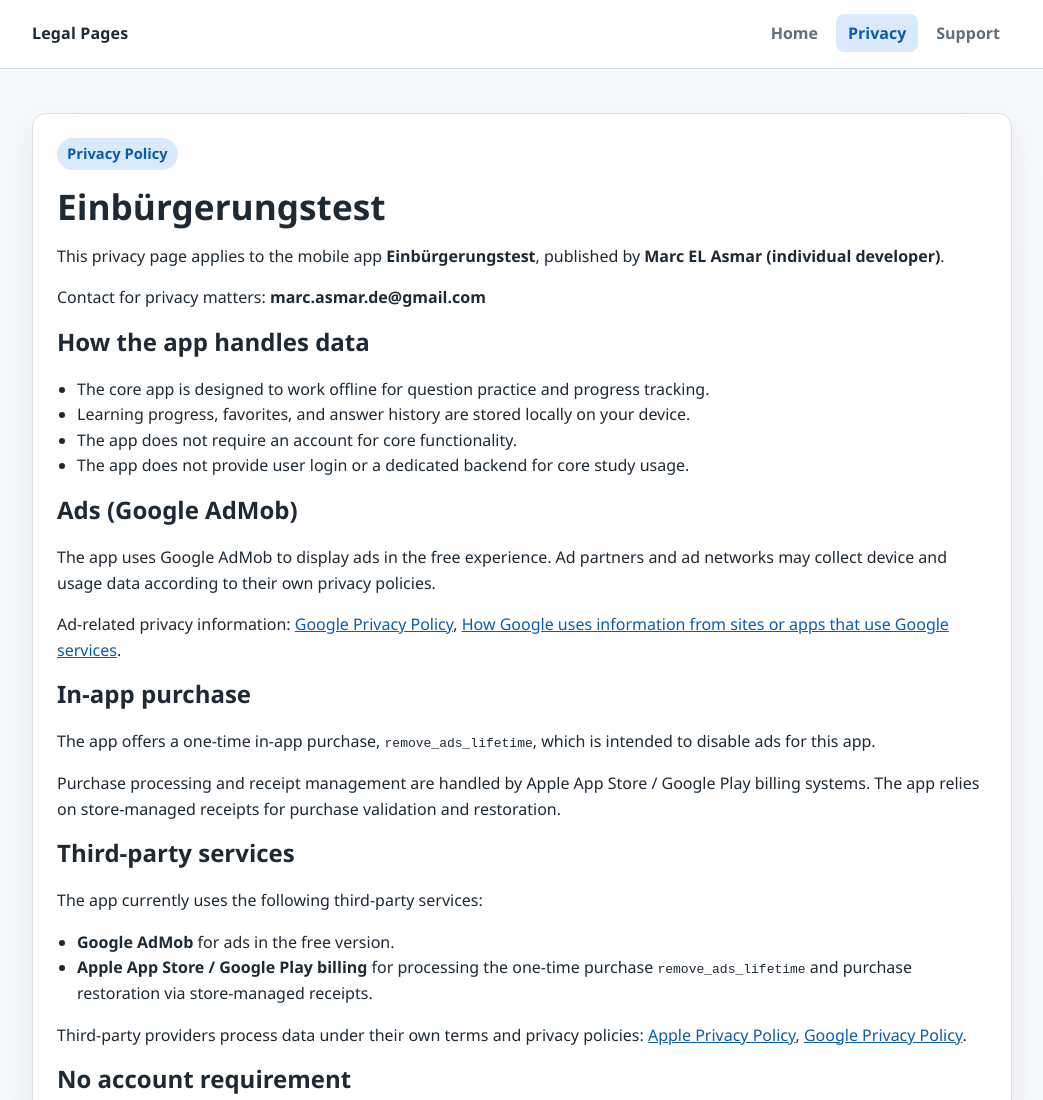
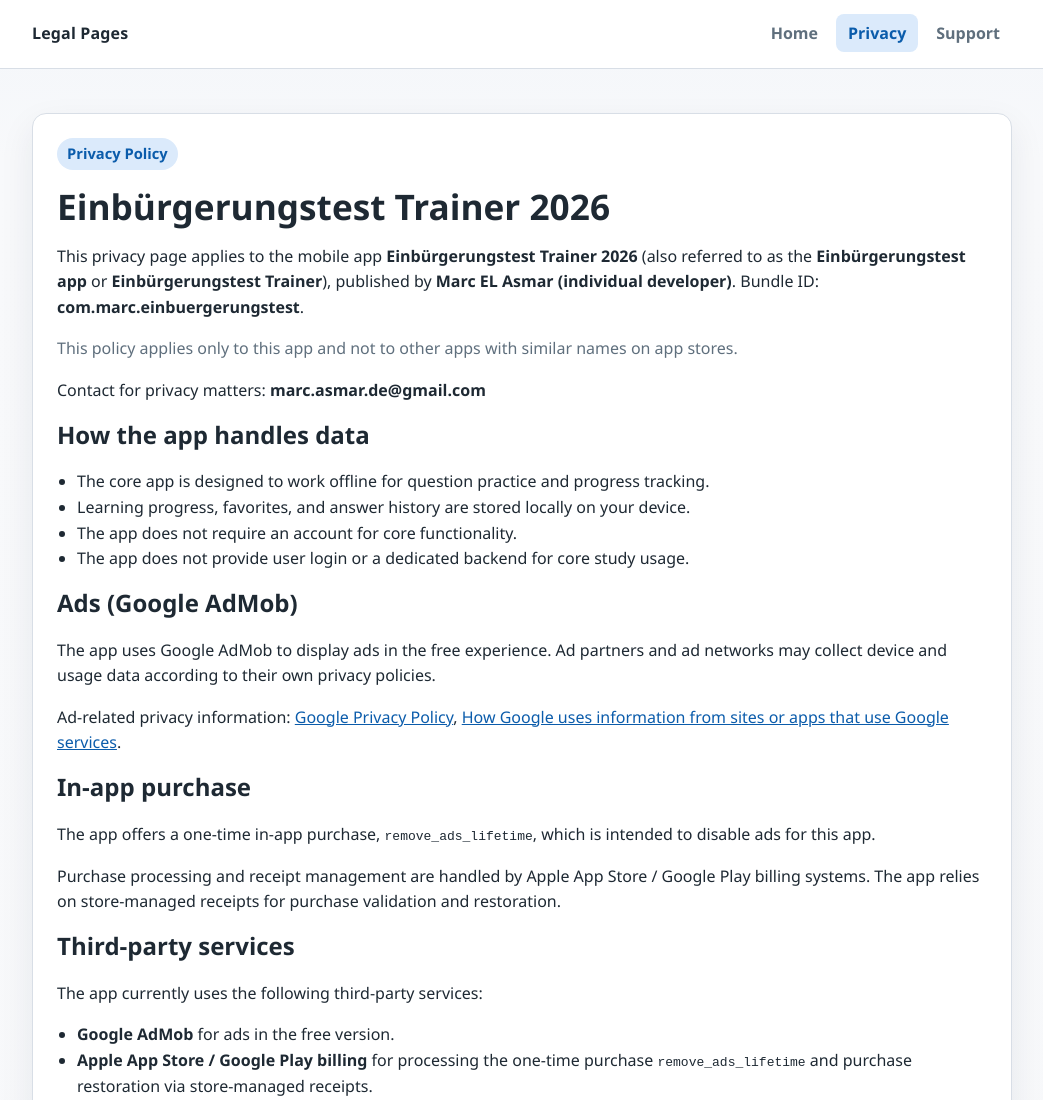
Before and after one commit to marcasmar94/legal-pages, a plain HTML site: page einbuergerungstest/privacy/index.html in a window 1280 px wide. Shown: the top 1100 px of the page, without its empty margins (118-1161 px from the left). Drawn offline with Linux system fonts and the light colour scheme.

Commit message:
docs: align legal pages with App Store app naming

```diff
--- a/einbuergerungstest/privacy/index.html
+++ b/einbuergerungstest/privacy/index.html
@@ -3,10 +3,10 @@
   <head>
     <meta charset="UTF-8" />
     <meta name="viewport" content="width=device-width, initial-scale=1.0" />
-    <title>Einbürgerungstest Privacy Policy</title>
+    <title>Einbürgerungstest Trainer 2026 Privacy Policy</title>
     <meta
       name="description"
-      content="Privacy information for the Einbürgerungstest app."
+      content="Privacy information for Einbürgerungstest Trainer 2026."
     />
     <link rel="stylesheet" href="/styles.css" />
   </head>
@@ -27,11 +27,18 @@
     <main class="container">
       <section class="content-panel">
         <p class="eyebrow">Privacy Policy</p>
-        <h1>Einbürgerungstest</h1>
+        <h1>Einbürgerungstest Trainer 2026</h1>
         <p>
           This privacy page applies to the mobile app
-          <strong>Einbürgerungstest</strong>, published by
-          <strong>Marc EL Asmar (individual developer)</strong>.
+          <strong>Einbürgerungstest Trainer 2026</strong> (also referred to as
+          the <strong>Einbürgerungstest app</strong> or
+          <strong>Einbürgerungstest Trainer</strong>), published by
+          <strong>Marc EL Asmar (individual developer)</strong>. Bundle ID:
+          <strong>com.marc.einbuergerungstest</strong>.
+        </p>
+        <p class="muted">
+          This policy applies only to this app and not to other apps with
+          similar names on app stores.
         </p>
         <p>
           Contact for privacy matters: <strong>marc.asmar.de@gmail.com</strong>
```
Also changed, not shown: einbuergerungstest/support/index.html (+8 -3 lines), index.html (+3 -3 lines).
